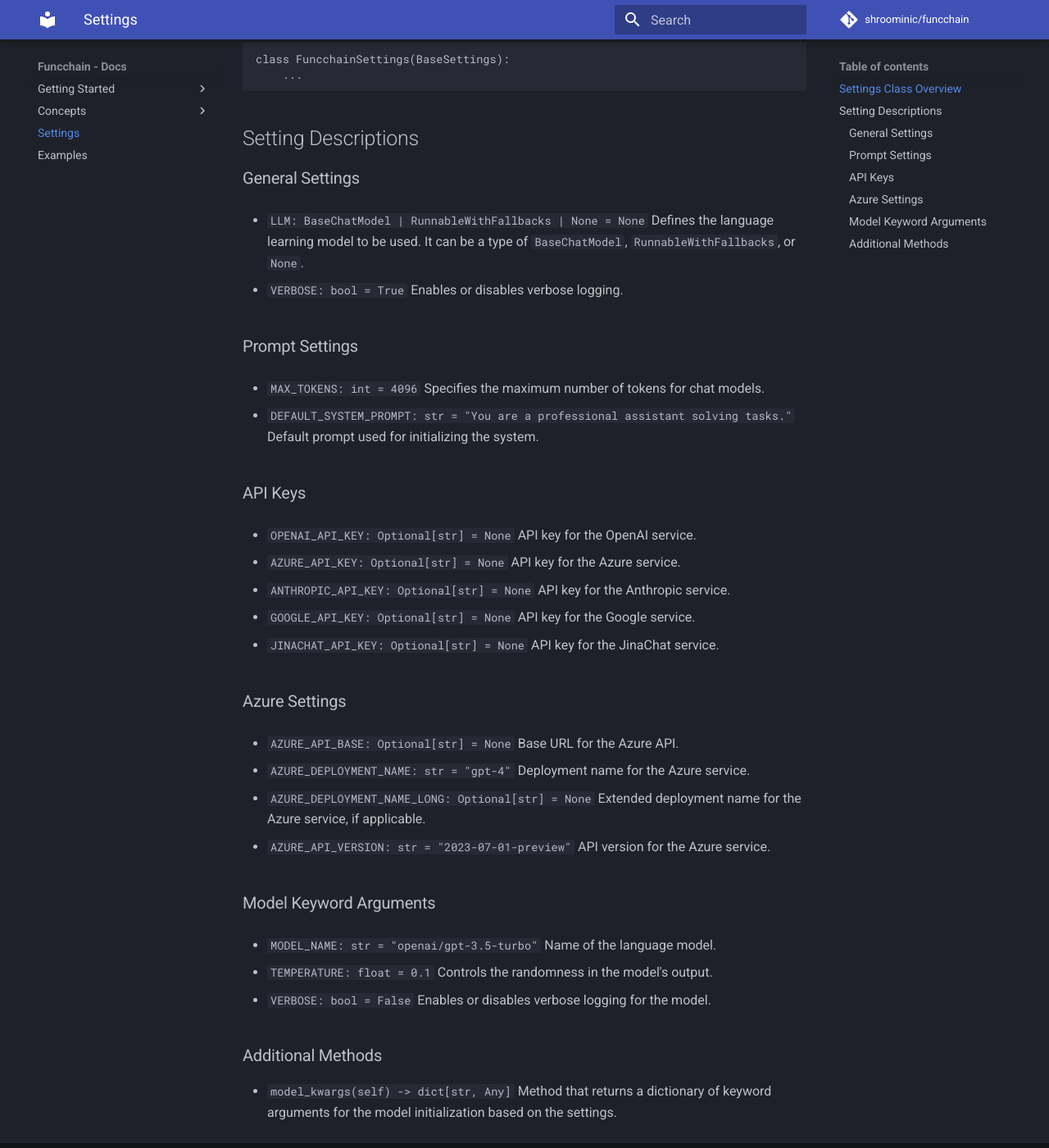
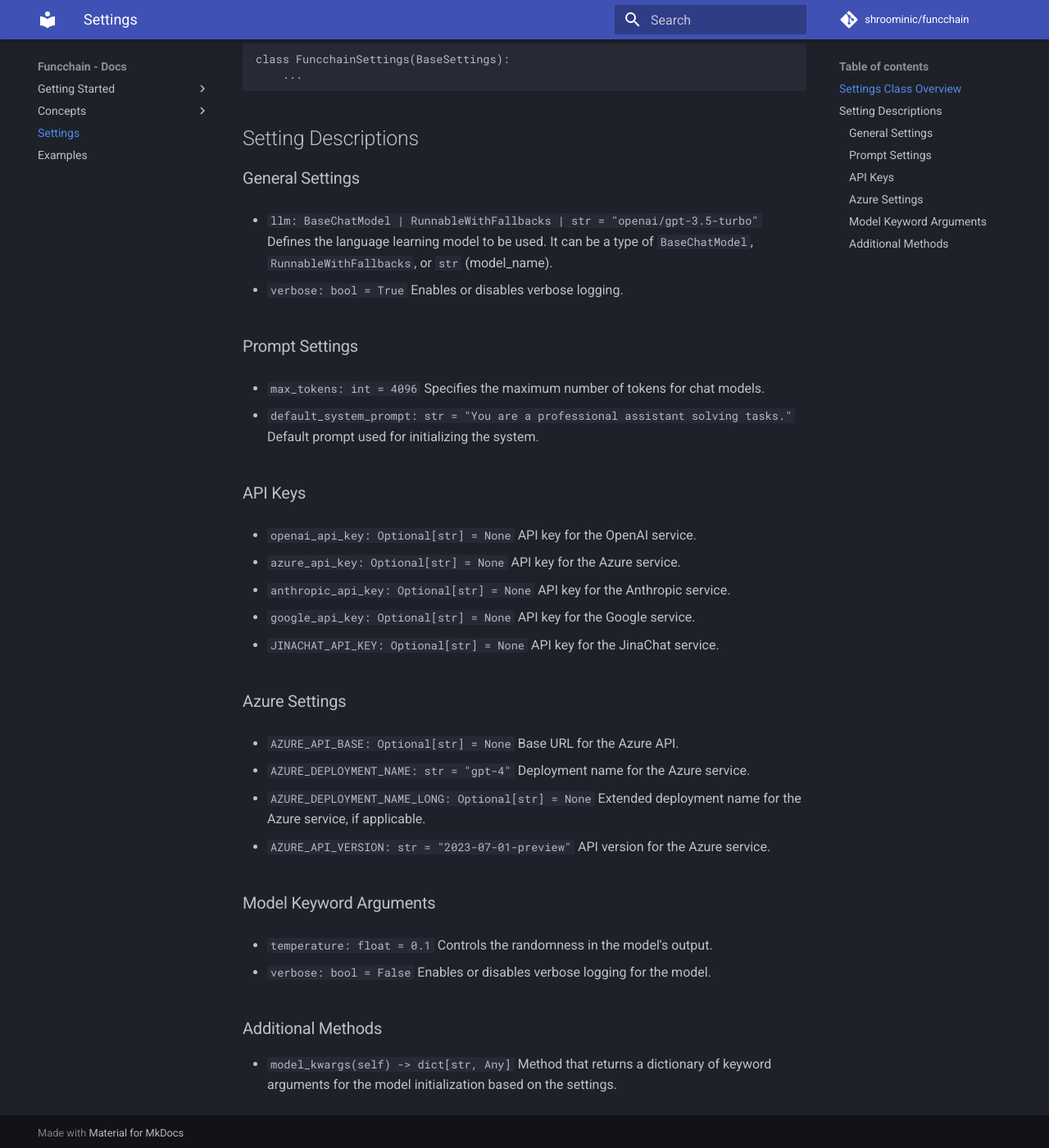
Before and after one commit to shroominic/funcchain, an MkDocs documentation site: the page built from docs/settings.md, in a window 1280 px wide and 1400 px high, scrolled down 287 px. Shown: the whole window at 82% size. Built offline with MkDocs 1.6.1 and Material for MkDocs 9.7.7, drawn with Linux system fonts in a browser that asks for light colours; comment, search, counter and statistics services are not loaded.

Commit message:
🔧 Update settings variable names

```diff
--- a/docs/settings.md
+++ b/docs/settings.md
@@ -15,32 +15,32 @@
 
 ### General Settings
 
-- `LLM: BaseChatModel | RunnableWithFallbacks | None = None`
-  Defines the language learning model to be used. It can be a type of `BaseChatModel`, `RunnableWithFallbacks`, or `None`.
+- `llm: BaseChatModel | RunnableWithFallbacks | str = "openai/gpt-3.5-turbo"`
+  Defines the language learning model to be used. It can be a type of `BaseChatModel`, `RunnableWithFallbacks`, or `str` (model_name).
 
-- `VERBOSE: bool = True`
+- `verbose: bool = True`
   Enables or disables verbose logging.
 
 ### Prompt Settings
 
-- `MAX_TOKENS: int = 4096`
+- `max_tokens: int = 4096`
   Specifies the maximum number of tokens for chat models.
 
-- `DEFAULT_SYSTEM_PROMPT: str = "You are a professional assistant solving tasks."`
+- `default_system_prompt: str = "You are a professional assistant solving tasks."`
   Default prompt used for initializing the system.
 
 ### API Keys
 
-- `OPENAI_API_KEY: Optional[str] = None`
+- `openai_api_key: Optional[str] = None`
   API key for the OpenAI service.
 
-- `AZURE_API_KEY: Optional[str] = None`
+- `azure_api_key: Optional[str] = None`
   API key for the Azure service.
 
-- `ANTHROPIC_API_KEY: Optional[str] = None`
+- `anthropic_api_key: Optional[str] = None`
   API key for the Anthropic service.
 
-- `GOOGLE_API_KEY: Optional[str] = None`
+- `google_api_key: Optional[str] = None`
   API key for the Google service.
 
 - `JINACHAT_API_KEY: Optional[str] = None`
@@ -62,13 +62,10 @@
 
 ### Model Keyword Arguments
 
-- `MODEL_NAME: str = "openai/gpt-3.5-turbo"`
-  Name of the language model.
-
-- `TEMPERATURE: float = 0.1`
+- `temperature: float = 0.1`
   Controls the randomness in the model's output.
 
-- `VERBOSE: bool = False`
+- `verbose: bool = False`
   Enables or disables verbose logging for the model.
 
 ### Additional Methods
```
